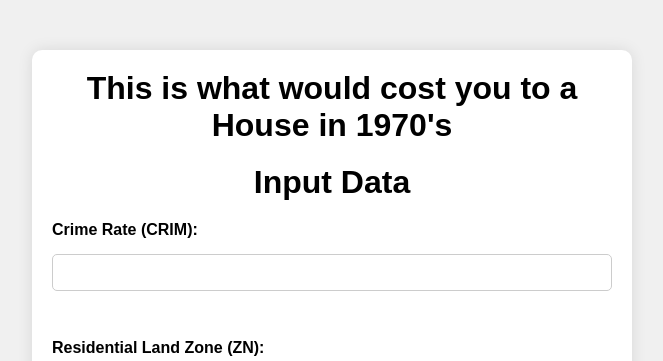
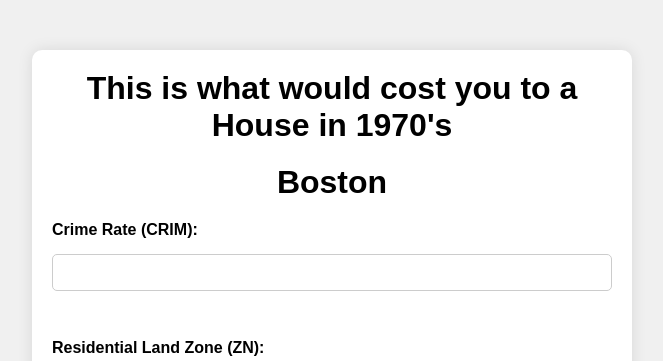
Before and after one commit to sansh72/Housing-Price-Prediction, a Flask app: page / in a window 1280 px wide. Shown: the top 361 px of the page, without its empty margins (308-971 px from the left). Run offline with Flask 3, Linux system fonts and the light colour scheme; parts of the project's set-up code (start-up, migrations or seed data) failed here and were passed over.

Commit message:
Update index.html

```diff
--- a/templates/index.html
+++ b/templates/index.html
@@ -9,7 +9,7 @@
 <body>
     <div class="container">
         <h1>This is what would cost you to a House in 1970's<h1>
-        <h1>Input Data</h1>
+        <h1>Boston</h1>
         <form id="dataForm">
             <label for="crim">Crime Rate (CRIM):</label>
             <input type="number" id="crim" name="crim" required><br>
```
